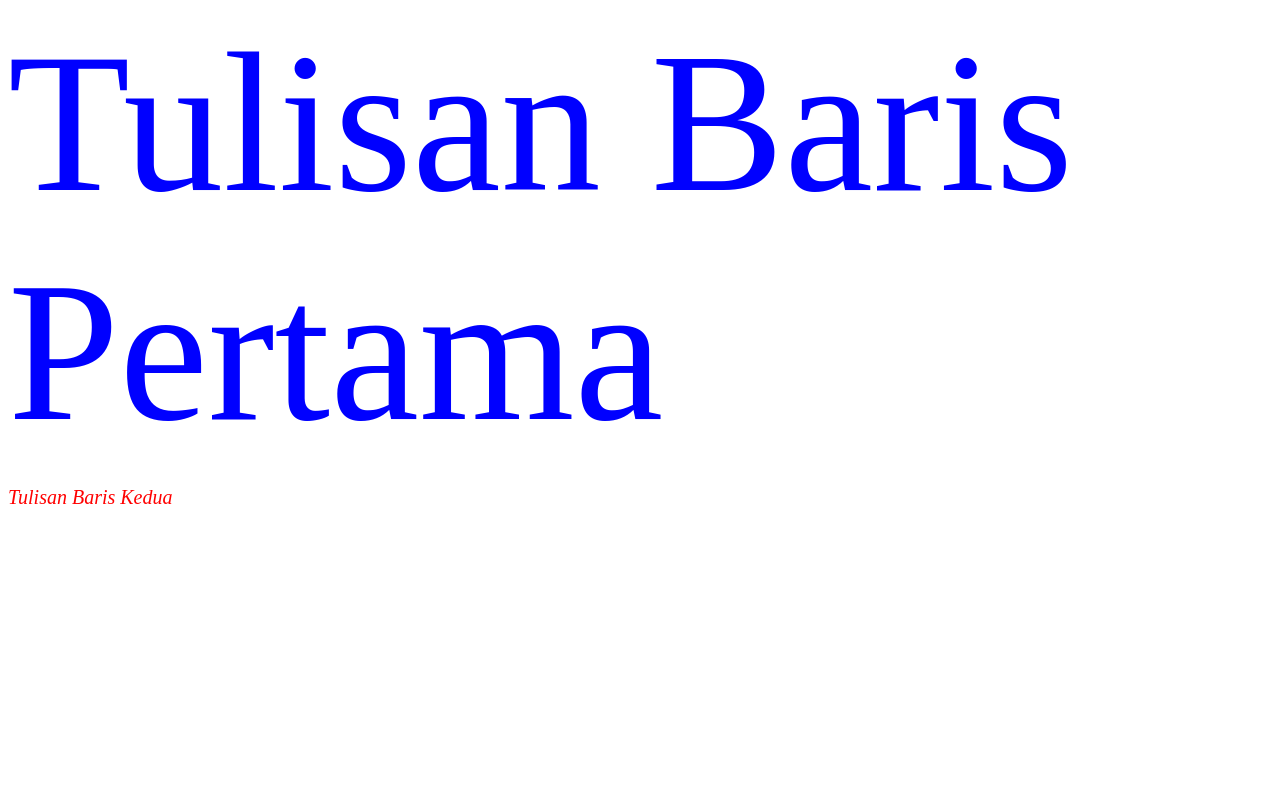
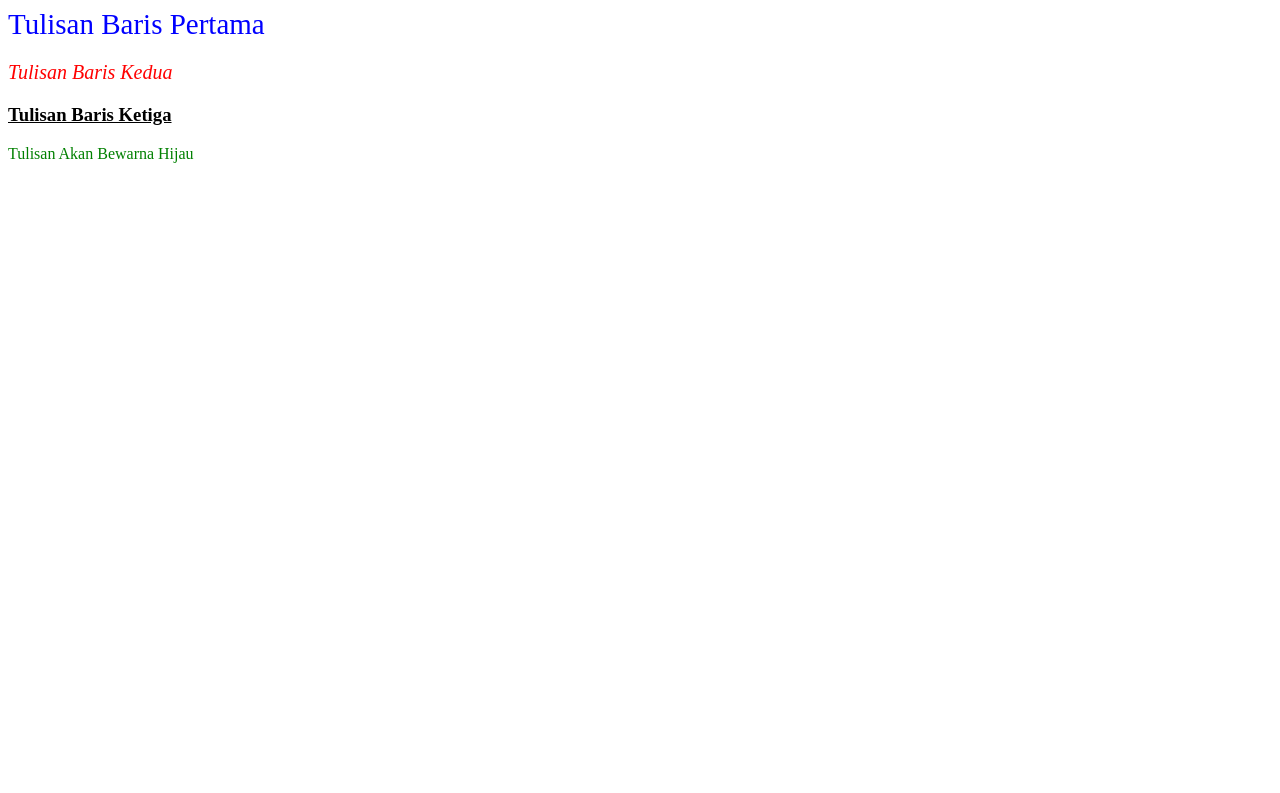
Before and after one commit to firmansyas/training, a plain HTML site: page css/03_latihan.html in a window 1280 px wide. Shown: the top 793 px of the page. Drawn offline with Linux system fonts and the light colour scheme.

Commit message:
css eksternal

```diff
--- a/css/03_latihan.css
+++ b/css/03_latihan.css
@@ -6,9 +6,13 @@
 }
 .tbp{
   color: blue;
-   font-size: 200px;
+  font-size: 29px;
 }
 
 h3{
   text-decoration: underline;
 }
+
+span{
+  color: green;
+}
--- a/css/03_latihan.html
+++ b/css/03_latihan.html
@@ -7,8 +7,9 @@
 <link rel="stylesheet" type="text/css "href="03_latihan.css">
 </head>
 <body>
-  <p2 class="tbp">Tulisan Baris Pertama</p>
+  <p2 class="tbp">Tulisan Baris Pertama</p2>
   <p>Tulisan Baris Kedua</p>
   <h3>Tulisan Baris Ketiga</h3>
+  <span>Tulisan Akan Bewarna Hijau</span>
 </body>
 </html>
```
Lines whose indentation alone changed are shown as unchanged.
